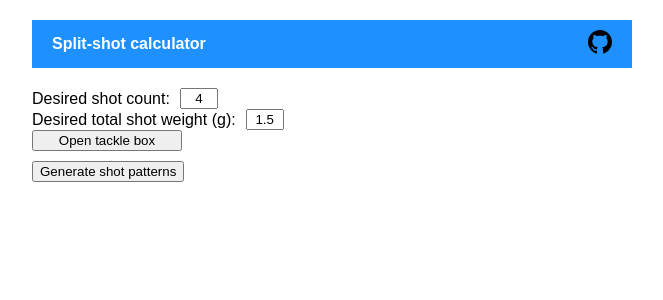
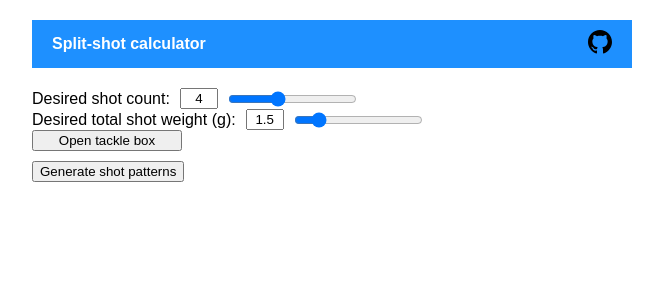
Before and after one commit to wcoots/split-shot-calculator, a React (Create React App) app: page / in a window 1280 px wide. Shown: the top 300 px of the page, without its empty margins (308-971 px from the left). Built offline with nearby package versions, Linux system fonts and the light colour scheme.

Commit message:
added error messages and sliders

```diff
--- a/src/App.tsx
+++ b/src/App.tsx
@@ -10,7 +10,7 @@ function App() {
     const [shotPatterns, setShotPatterns] = useState<ShotPattern[] | null>(null);
 
     // Function to handle the response and update the state
-    const handleResponse = (response: ShotPattern[]) => {
+    const handleResponse = (response: ShotPattern[] | null) => {
         setShotPatterns(response);
     };
 
--- a/src/index.css
+++ b/src/index.css
@@ -49,7 +49,7 @@ code {
     text-align: center;
 }
 
-.button {
+.submit-button {
     align-self: flex-start;
     margin-bottom: 10px;
     width: 150px;
@@ -60,8 +60,12 @@ code {
     flex-wrap: wrap;
 }
 
-.generate-button-container {
-    display: flex;
-    flex-direction: column;
-    align-items: flex-start;
+.slider {
+    margin-left: 10px;
 }
+
+.error-text {
+    color: red;
+    font-size: 0.8em;
+    margin-left: 10px;
+}
--- a/src/inputs.tsx
+++ b/src/inputs.tsx
@@ -3,7 +3,11 @@ import './index.css';
 import { shotDictionary, calculateShotPatterns } from './shot';
 import type { ShotPattern } from './types';
 
-function Inputs({ returnShotPatterns }: { returnShotPatterns: (response: ShotPattern[]) => void }) {
+function Inputs({
+    returnShotPatterns
+}: {
+    returnShotPatterns: (response: ShotPattern[] | null) => void;
+}) {
     // DESIRED SHOT COUNT
     const [desiredShotCount, setDesiredShotCount] = useState('4');
 
@@ -19,12 +23,12 @@ function Inputs({ returnShotPatterns }: { returnShotPatterns: (response: ShotPat
 
     function handleDesiredWeightGramsChange(e: ChangeEvent<HTMLInputElement>) {
         const value = e.target.value;
-        if (value === '' || /^\d*\.?\d+$/.test(value)) {
+        if (value === '' || /^(9(\.\d{1,2})?|[0-8](\.\d{1,2})?|[0-9]\.)$/.test(value)) {
             setDesiredWeightGrams(value);
         }
     }
 
-    // SHOT SELECYION
+    // SHOT SELECTION
     const [shotSelectionMenuVisible, setShotSelectionMenuVisible] = useState(false);
     const [shotSelection, setShotSelection] = useState(shotDictionary);
 
@@ -68,18 +72,31 @@ function Inputs({ returnShotPatterns }: { returnShotPatterns: (response: ShotPat
         return radioRows;
     }
 
-    function handleSubmit() {
+    // HANDLE SUBMIT
+
+    const [errorMessage, setErrorMessage] = useState<string | null>(null);
+
+    async function handleSubmit() {
         const availableShotSizes = Object.entries(shotSelection)
             .filter(([, shot]) => shot.defaultSelected)
             .map(([name]) => name);
 
-        const functionResponse = calculateShotPatterns({
-            availableShotSizes,
-            desiredShotCount: +desiredShotCount,
-            desiredWeightGrams: +desiredWeightGrams
-        });
+        try {
+            setErrorMessage(null);
+            returnShotPatterns(null);
 
-        returnShotPatterns(functionResponse);
+            await new Promise((resolve) => setTimeout(resolve, 0));
+
+            const shotPatterns = calculateShotPatterns({
+                availableShotSizes,
+                desiredShotCount: +desiredShotCount,
+                desiredWeightGrams: +desiredWeightGrams
+            });
+
+            returnShotPatterns(shotPatterns);
+        } catch (error) {
+            setErrorMessage((error as Error).message);
+        }
     }
 
     return (
@@ -92,6 +109,14 @@ function Inputs({ returnShotPatterns }: { returnShotPatterns: (response: ShotPat
                     onChange={handleDesiredShotCountChange}
                     className="input-numeric"
                 />
+                <input
+                    className="slider"
+                    type="range"
+                    value={desiredShotCount}
+                    onChange={handleDesiredShotCountChange}
+                    min="1"
+                    max="9"
+                />
             </div>
             <div className="flex-item">
                 <label className="label-margin">Desired total shot weight (g):</label>
@@ -101,17 +126,27 @@ function Inputs({ returnShotPatterns }: { returnShotPatterns: (response: ShotPat
                     onChange={handleDesiredWeightGramsChange}
                     className="input-numeric"
                 />
+                <input
+                    className="slider"
+                    type="range"
+                    value={desiredWeightGrams}
+                    onChange={handleDesiredWeightGramsChange}
+                    min="0"
+                    max="9.99"
+                    step="0.01"
+                />
             </div>
             <div className="flex-container">
                 <button
-                    className="button"
+                    className="submit-button"
                     onClick={() => setShotSelectionMenuVisible(!shotSelectionMenuVisible)}>
                     {shotSelectionMenuVisible ? 'Close tackle box' : 'Open tackle box'}
                 </button>
             </div>
             {shotSelectionMenuVisible && <div className="flex-wrap">{renderRadioInputs()}</div>}
-            <div className="generate-button-container">
+            <div className="flex-item">
                 <button onClick={handleSubmit}>Generate shot patterns</button>
+                {errorMessage ? <div className="error-text">{errorMessage}</div> : null}
             </div>
         </div>
     );
```
